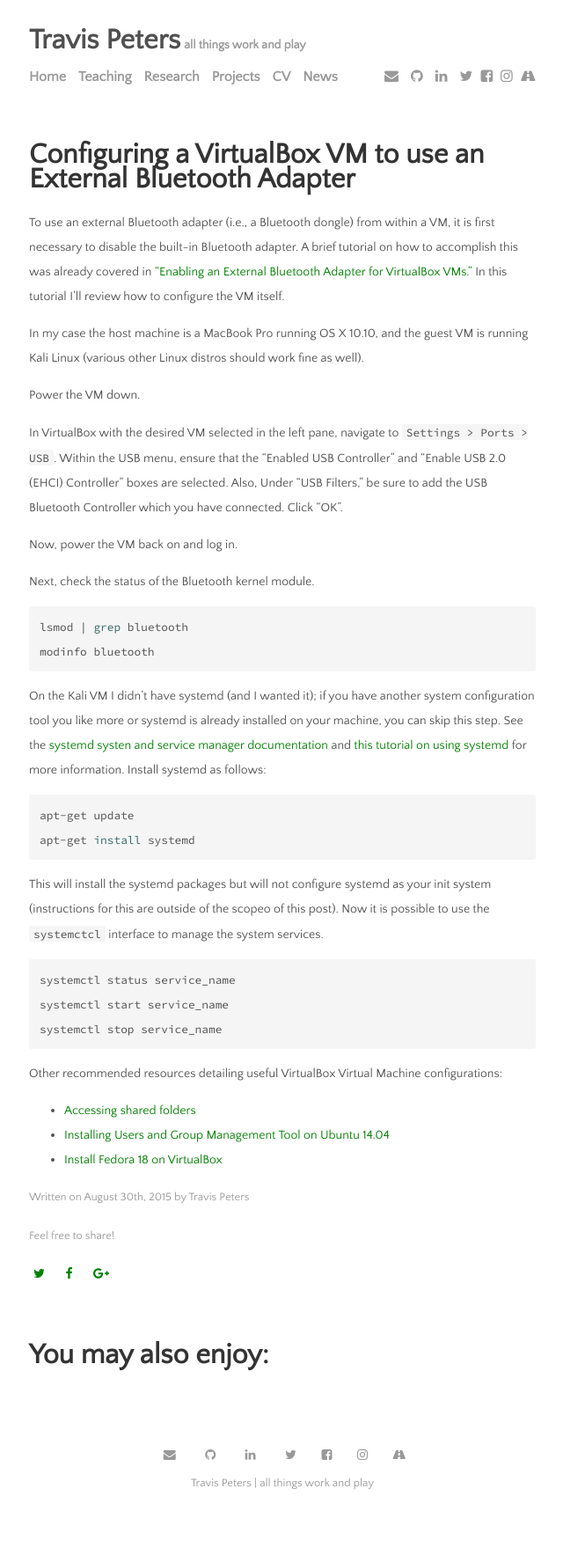
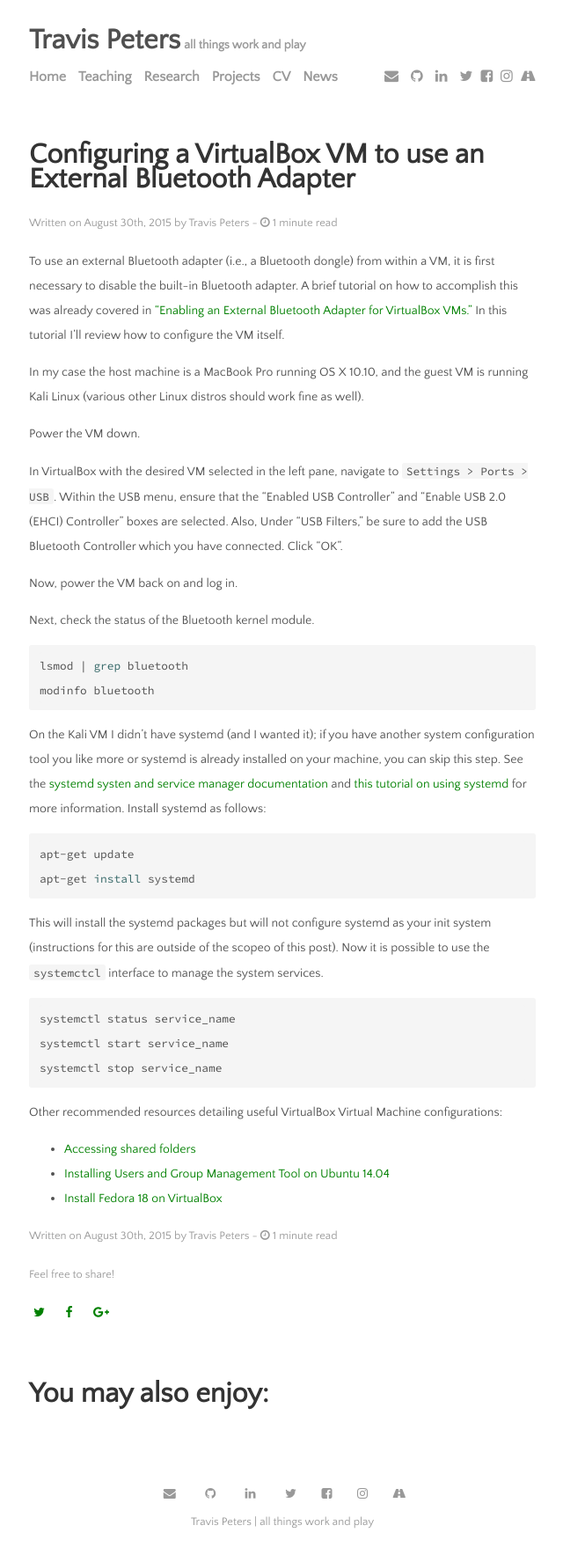
Before and after one commit to traviswpeters/traviswpeters.github.io, a Jekyll site: the page built from _posts/2015-08-30-Configuring-a-VM-External-BT-Adapter.md, in a window 1280 px wide. Shown: the whole page at 88% size, without its empty margins (319-959 px from the left). Built offline with Jekyll 4.4.1, drawn with Linux system fonts in a browser that asks for light colours; nearby versions of some CDN libraries; before the commit the page ends 1731 px from its top, so only the background shows below that.

```diff
--- /dev/null
+++ b/_includes/read-time-date-author.html
@@ -0,0 +1,19 @@
+<span class="post-date">
+  Written on
+  {% assign d = page.date | date: "%-d"  %}
+  {{ page.date | date: "%B" }}
+  {% case d %}
+    {% when '1' or '21' or '31' %}{{ d }}st
+    {% when '2' or '22' %}{{ d }}nd
+    {% when '3' or '23' %}{{ d }}rd
+    {% else %}{{ d }}th{% endcase %},
+  {{ page.date | date: "%Y" }}
+  by
+  {% if page.author %}
+    {{ page.author }}
+  {% else %}
+    {{ site.data.settings.author }}
+  {% endif %}
+  -
+  <i class="fa fa-clock-o" aria-hidden="true"></i> {% include read-time.html %}
+</span>
--- a/_layouts/post.html
+++ b/_layouts/post.html
@@ -6,29 +6,15 @@ layout: default
   {{ page.title }}
 </h1>
 
+{% include read-time-date-author.html %}
+
 {% if page.image.feature %}
   <img src="{{ site.github.url }}/assets/img/{{ page.image.feature }}">
 {% endif %}
 
 {{ content }}
 
-<span class="post-date">
-  Written on
-  {% assign d = page.date | date: "%-d"  %}
-  {{ page.date | date: "%B" }}
-  {% case d %}
-    {% when '1' or '21' or '31' %}{{ d }}st
-    {% when '2' or '22' %}{{ d }}nd
-    {% when '3' or '23' %}{{ d }}rd
-    {% else %}{{ d }}th{% endcase %},
-  {{ page.date | date: "%Y" }}
-  by
-  {% if page.author %}
-    {{ page.author }}
-  {% else %}
-    {{ site.data.settings.author }}
-  {% endif %}
-</span>
+{% include read-time-date-author.html %}
 
 {% include social-sharing.html %}
 
```
Also changed, not shown: _posts/template.md (+3 -1 lines).
